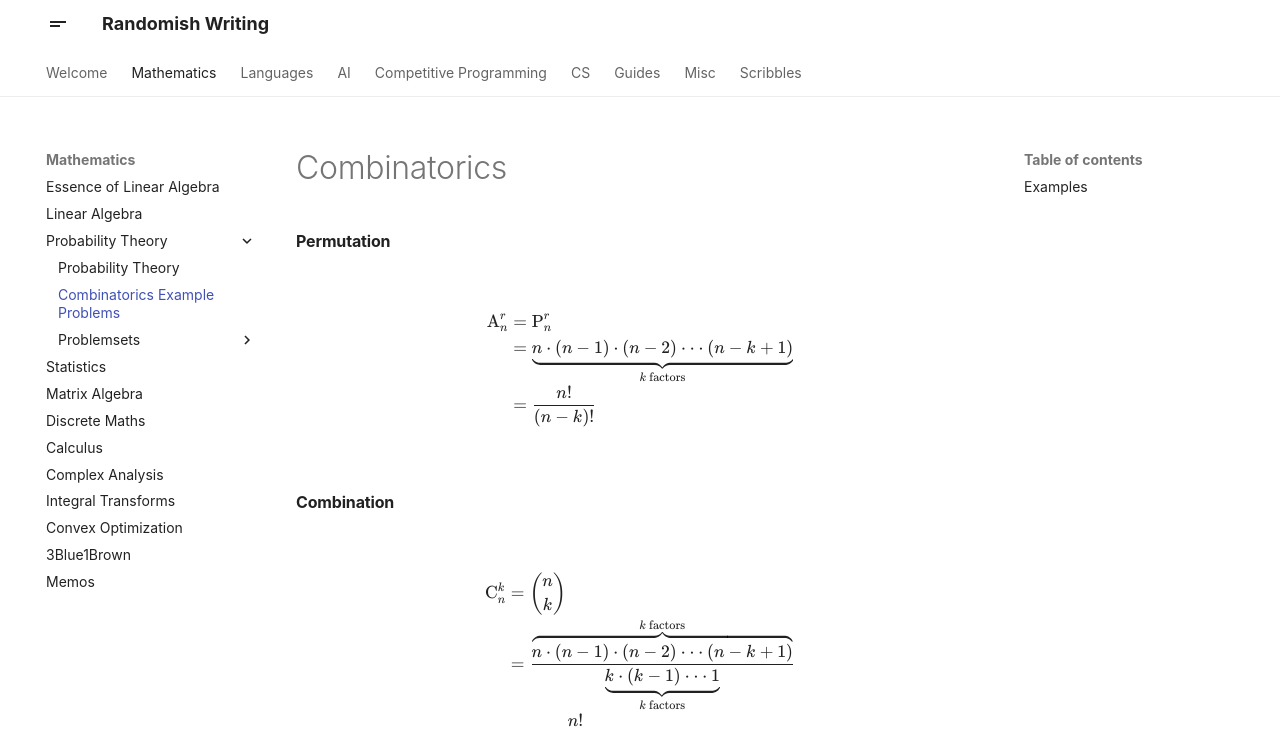
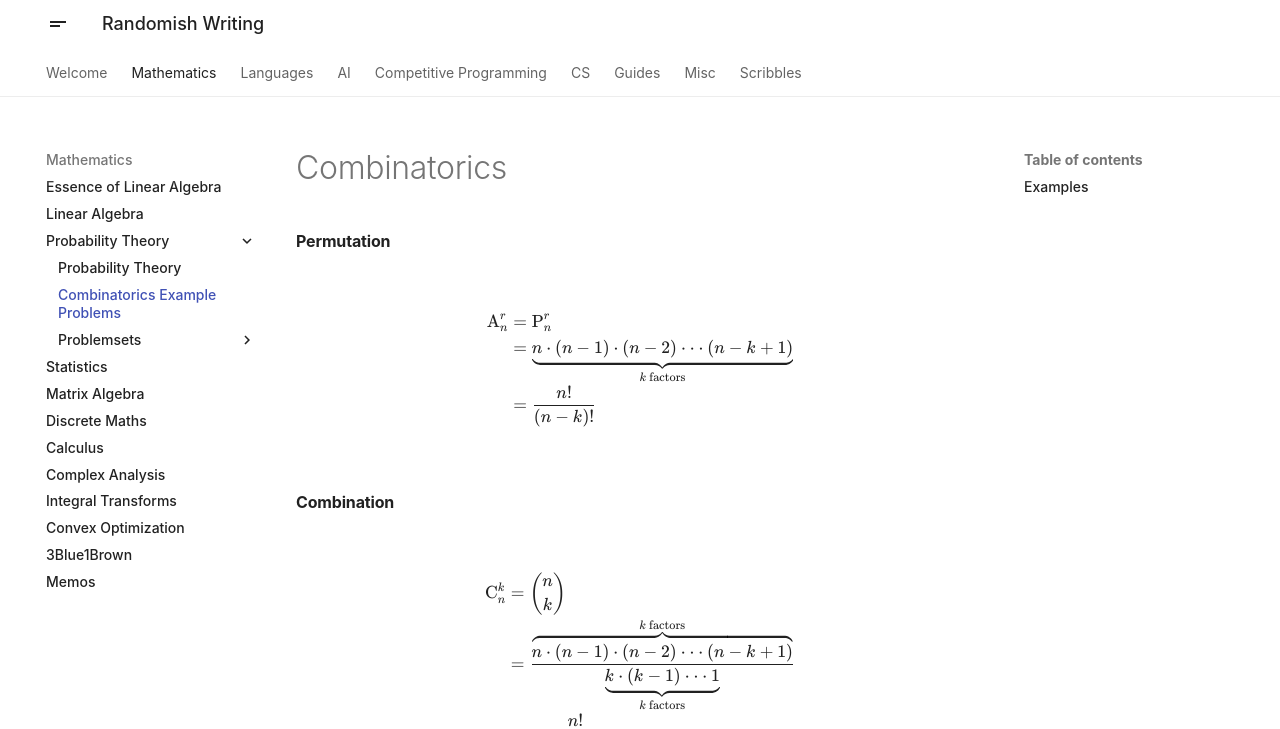
Before and after one commit to x4Cx58x54/writing, an MkDocs documentation site: the page built from docs/maths/probability-theory/combinatorics.md, in a window 1280 px wide. Shown: the top 729 px of the page. Built offline with MkDocs 1.6.1 and Material for MkDocs 9.7.7, drawn with Linux system fonts in a browser that asks for light colours.

```diff
--- a/docs/_static/css/extra.css
+++ b/docs/_static/css/extra.css
@@ -43,3 +43,7 @@ td {
 a.md-nav__link {
   justify-content: inherit;
 }
+
+.md-ellipsis {
+  font-weight: 500;
+}
```
Also changed, not shown: docs/index.md (+1 -1 lines).
